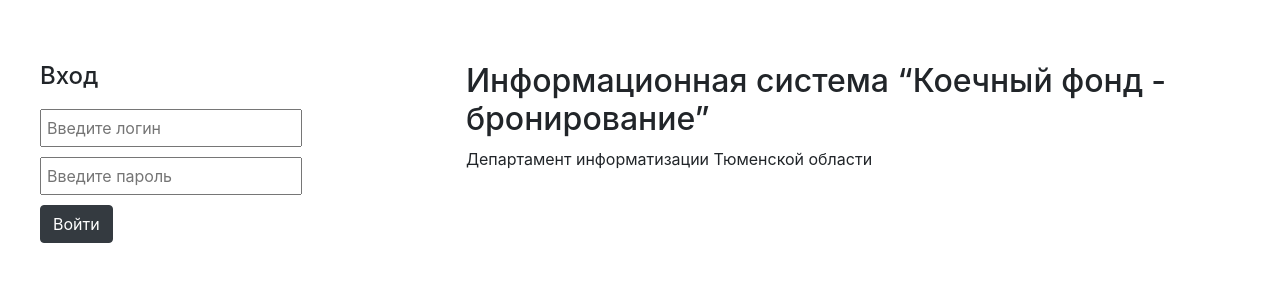
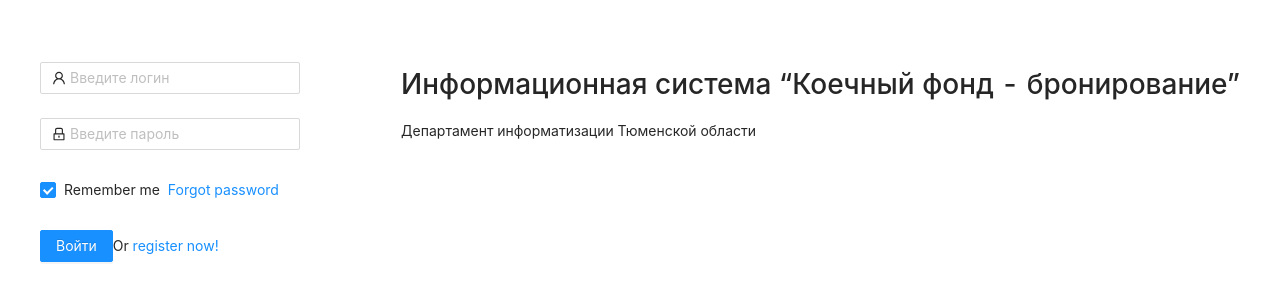
Before and after one commit to dnvndm/test_task, a React (Create React App) app: page / in a window 1280 px wide. Shown: the part 238-538 px from the top of the page. Built offline with nearby package versions, Linux system fonts and the light colour scheme.

Commit message:
Added antd

```diff
--- a/package.json
+++ b/package.json
@@ -41,6 +41,8 @@
   },
   "devDependencies": {
     "antd": "^4.8.4",
-    "node-sass": "^5.0.0"
+    "node-sass": "^5.0.0",
+    "redux": "^4.0.5",
+    "redux-form": "^8.3.7"
   }
 }
--- a/public/index.html
+++ b/public/index.html
@@ -10,7 +10,6 @@
       content="Web site created using create-react-app"
     />
     <link rel="apple-touch-icon" href="%PUBLIC_URL%/logo192.png" />
-    <link rel="stylesheet" href="https://cdn.jsdelivr.net/npm/bootstrap@4.5.3/dist/css/bootstrap.min.css" integrity="sha384-TX8t27EcRE3e/ihU7zmQxVncDAy5uIKz4rEkgIXeMed4M0jlfIDPvg6uqKI2xXr2" crossorigin="anonymous">
     <!--
       manifest.json provides metadata used when your web app is installed on a
       user's mobile device or desktop. See https://developers.google.com/web/fundamentals/web-app-manifest/
--- /dev/null
+++ b/src/api.js
@@ -0,0 +1,15 @@
+const { default: Axios } = require("axios");
+
+const instance = Axios.create({
+    baseURL: 'https://kbapi-test.oits.su/',
+    headers: {Authorization: 'Bearer'}
+})
+
+export const authAPI = {
+    login(username, password) {
+        return instance.post(`api/users/token/`, {username, password})
+        .then(response => {
+            return response.data
+        })
+    }
+}
--- /dev/null
+++ b/src/components/Authorization/AuthForm.css
@@ -0,0 +1 @@
+@import 'antd/dist/antd.css';
--- /dev/null
+++ b/src/components/Authorization/AuthForm.js
@@ -0,0 +1,64 @@
+import { Form, Input, Button, Checkbox } from 'antd';
+import { UserOutlined, LockOutlined } from '@ant-design/icons';
+import { Field, reduxForm } from 'redux-form'
+import { useState } from 'react';
+
+export const LoginForm = props => {
+    const onFinish = (values) => {
+        console.log('Received values of form: ', values);
+    };
+
+    return (
+        <Form
+            name="normal_login"
+            className="login-form"
+            initialValues={{
+                remember: true,
+            }}
+            onFinish={onFinish}
+        >
+            <Form.Item
+                name="username"
+                rules={[
+                    {
+                        required: true,
+                        message: 'Please input your Username!',
+                    },
+                ]}
+            >
+                <Input prefix={<UserOutlined className="site-form-item-icon" />} placeholder="Введите логин" />
+            </Form.Item>
+            <Form.Item
+                name="password"
+                rules={[
+                    {
+                        required: true,
+                        message: 'Please input your Password!',
+                    },
+                ]}
+            >
+                <Input
+                    prefix={<LockOutlined className="site-form-item-icon" />}
+                    type="password"
+                    placeholder="Введите пароль"
+                />
+            </Form.Item>
+            <Form.Item>
+                <Form.Item name="remember" valuePropName="checked" noStyle>
+                    <Checkbox>Remember me</Checkbox>
+                </Form.Item>
+
+                <a className="login-form-forgot" href="">
+                    Forgot password
+        </a>
+            </Form.Item>
+
+            <Form.Item>
+                <Button type="primary" htmlType="submit" className="login-form-button">
+                    Войти
+        </Button>
+        Or <a href="">register now!</a>
+            </Form.Item>
+        </Form>
+    );
+};
--- a/src/components/Authorization/AuthorizationPage.css
+++ b/src/components/Authorization/AuthorizationPage.css
@@ -1,19 +1,11 @@
+@import 'antd/dist/antd.css';
+
+html, body {margin: 0; height: 100%; overflow: hidden}
+
 .authorization {
     display: flex;
+    justify-content: space-between;
     max-width: 1200px;
     margin: 0 auto;
     margin-top: 300px;
 }
-
-.authorization__form {
-
-}
-
-.authorization__form input{
-    padding: 5px;
-    margin-top: 10px;
-}
-
-.authorization__form button{
-    margin-top: 10px;
-}
--- a/src/components/Authorization/AuthorizationPage.js
+++ b/src/components/Authorization/AuthorizationPage.js
@@ -1,18 +1,18 @@
-import React from 'react'
+import React, { useEffect } from 'react'
+import { LoginForm } from './AuthForm'
 import './AuthorizationPage.css'
 
 const AuthorizationPage = props => {
+    useEffect(() => {
+
+    })
+
     return <div className="authorization">
-        <form className="authorization__form">
-            <h4>Вход</h4>
-            <input type={"text"} placeholder='Введите логин'/>
-            <input type={"password"} placeholder='Введите пароль'/>
-            <div><button className='btn btn-dark'>Войти</button></div>
-        </form>
-        <article>
-            <h2>Информационная система “Коечный фонд - бронирование”</h2>
+        <LoginForm />
+        <div>
+            <h1>Информационная система “Коечный фонд - бронирование”</h1>
             <p>Департамент информатизации Тюменской области</p>
-        </article>
+        </div>
     </div>
 }
 
--- /dev/null
+++ b/src/context/reducers/authReducer.js
@@ -0,0 +1,34 @@
+import { SET_USER_DATA } from "../types"
+import { Axios } from 'axios'
+import { authAPI } from "../../api"
+
+const initialState = {
+    username: null,
+    password: null,
+    isFetching: false,
+    isAuth: false
+}
+
+export const authReducer = (state = initialState, action) => {
+    switch (action.type) {
+        case SET_USER_DATA:
+            return {
+                ...state,
+                ...action.payload
+            }
+
+        default:
+            return state
+    }
+}
+
+export const setAuth = (username, password) => ({ type: SET_USER_DATA, payload: { username, password } })
+
+export const login = (username, password) => async dispatch => {
+    try {
+        let data = await authAPI.login(username, password)
+        console.log(data)
+    } catch(e) {
+        if(e) throw new Error()
+    }
+}
--- /dev/null
+++ b/src/context/reducers/rootReducer.js
@@ -0,0 +1,8 @@
+import { combineReducers } from 'redux'
+import { reducer as formReducer } from 'redux-form'
+import { authReducer } from './authReducer'
+
+export const rootReducer = combineReducers({
+    form: formReducer,
+    login: authReducer
+})
--- /dev/null
+++ b/src/context/store.js
@@ -0,0 +1,4 @@
+import { createStore } from "redux";
+import { rootReducer } from "./reducers/rootReducer";
+
+export const store = createStore(rootReducer)
--- /dev/null
+++ b/src/context/types.js
@@ -0,0 +1 @@
+export const SET_USER_DATA = 'SET_USER_DATA'
--- a/src/index.js
+++ b/src/index.js
@@ -1,11 +1,15 @@
 import React from 'react';
 import ReactDOM from 'react-dom';
 import App from './App';
+import { store } from './context/store';
+import { Provider } from 'react-redux'
 import reportWebVitals from './reportWebVitals';
 
 ReactDOM.render(
   <React.StrictMode>
+    <Provider store={store}>
     <App />
+    </Provider>
   </React.StrictMode>,
   document.getElementById('root')
 );
```
Also changed, not shown: 2 other files (tests, documents, lock files or other folders).
